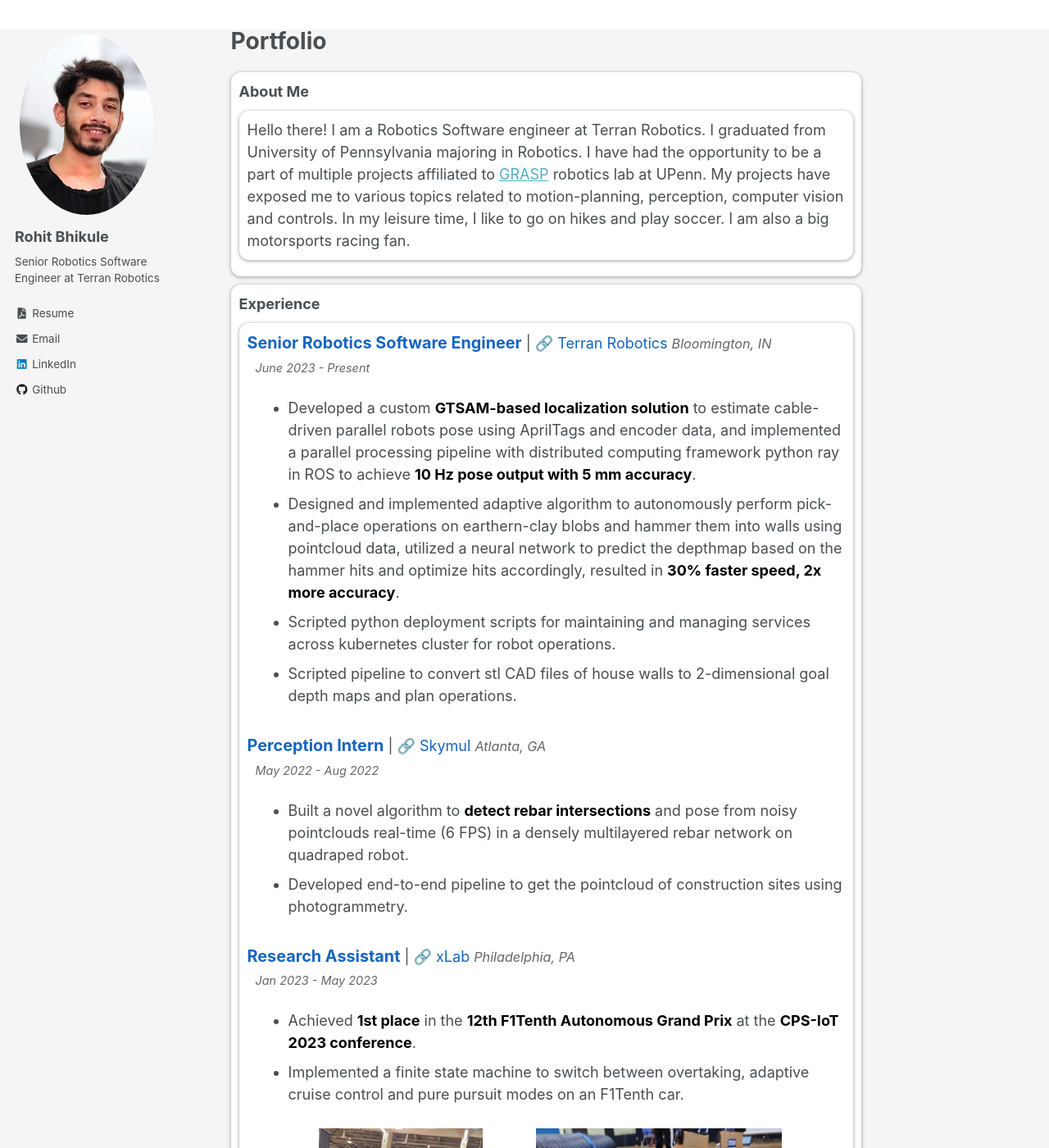
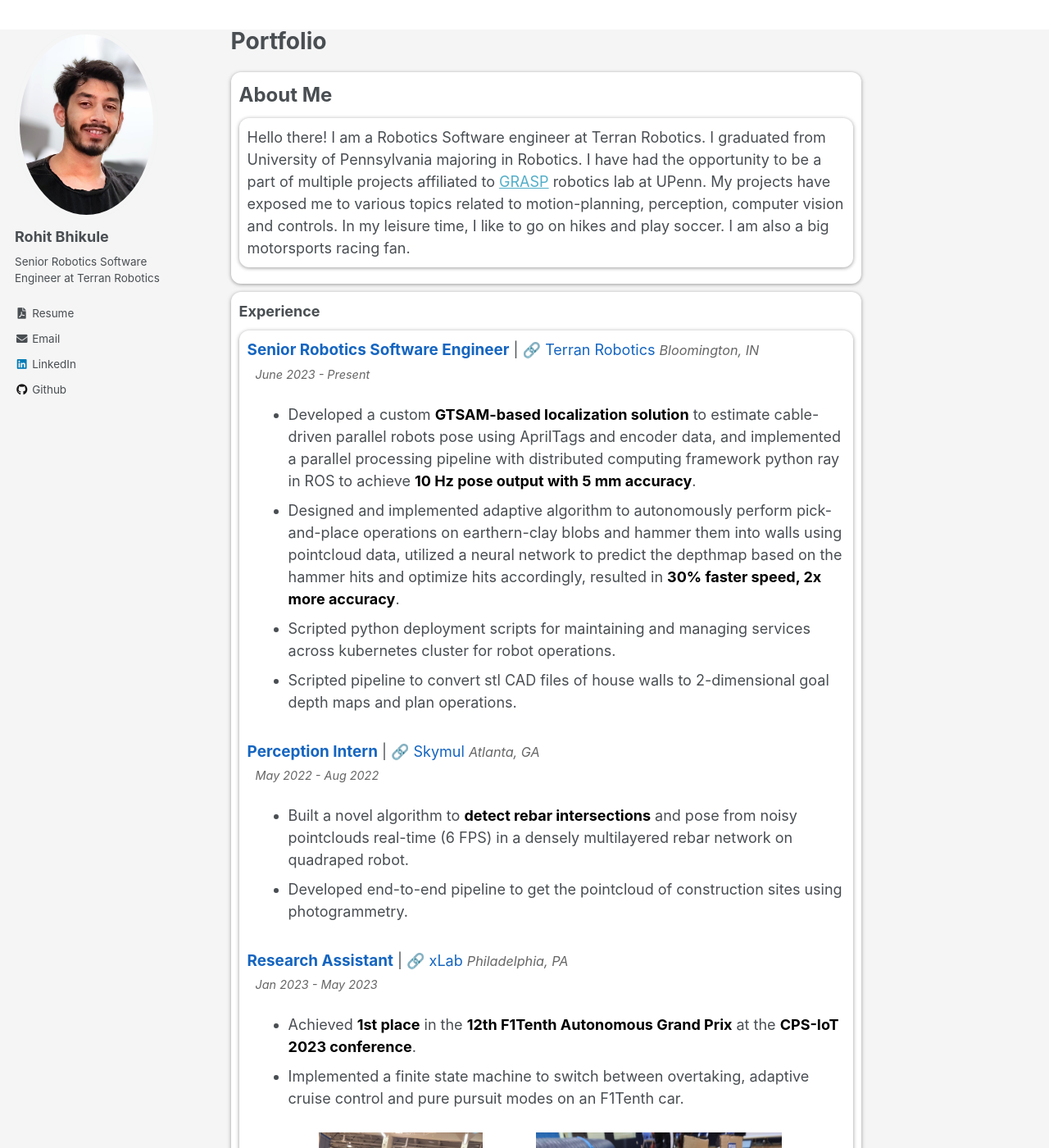
Before and after one commit to rohiitb/rohiitb.github.io, a Jekyll site: the page built from _pages/about.md, in a window 1280 px wide and 1400 px high. Shown: the whole window at 82% size. Built offline with Jekyll 4.4.1, drawn with Linux system fonts in a browser that asks for light colours.

Commit message:
update font size

```diff
--- a/_pages/about.md
+++ b/_pages/about.md
@@ -6,7 +6,7 @@
 ---
 
 <div class="experience-block">
-<strong>About Me</strong>
+<strong style="font-size: 24px;">About Me</strong>
 <div class="experience-block">
 Hello there! I am a Robotics Software engineer at Terran Robotics. I graduated from University of Pennsylvania majoring in Robotics.
 I have had the opportunity to be a part of multiple projects affiliated to <a href="https://www.grasp.upenn.edu/">GRASP</a> robotics lab at UPenn.
@@ -104,7 +104,7 @@
   .highlight_role {
       color: #1565c0;
       font-weight: bold;
-      font-size: 1.1em;
+      font-size: 1.05em;
   }
 
   .hyperlink {
```
